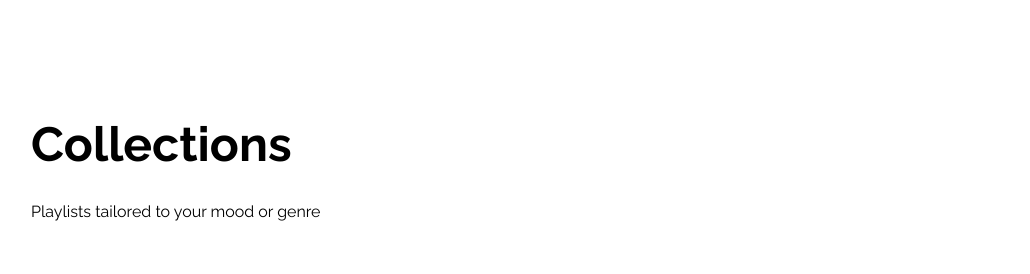
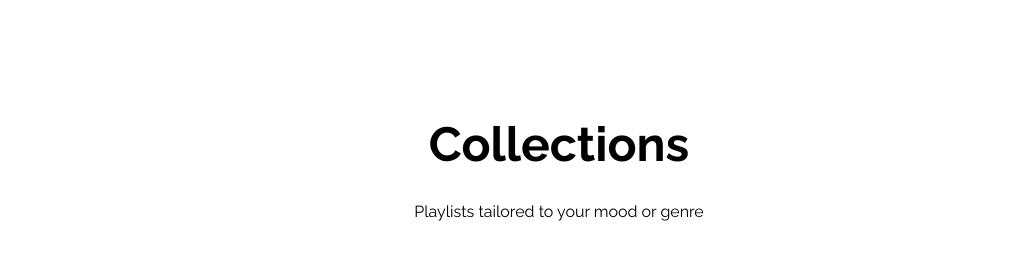
Before and after one commit to oavaDev/Melofy, a Next.js app: page / in a window 1280 px wide. Shown: the part 3080-3354 px from the top of the page, without its empty margins (81-1111 px from the left). Built offline with nearby package versions, Linux system fonts and the light colour scheme.

Commit message:
fix(Collections): centered collections title

```diff
--- a/components/Collections.tsx
+++ b/components/Collections.tsx
@@ -52,7 +52,7 @@
   return (
     <article className='w-screen bg-white h-screen  '>
       <div className='w-screen flex flex-col  bg-white h-screen gap-32   '>
-        <div className='flex flex-col justify-center items-center text-center md:text-start md:pl-28  md:justify-start md:items-start gap-8'>
+        <div className='flex flex-col justify-center items-center text-center md:text-center   md:justify-center md:items-center gap-8'>
           <p className='text-black text-5xl font-bold w-80 '>Collections</p>
           <p>Playlists tailored to your mood or genre</p>
         </div>
```
